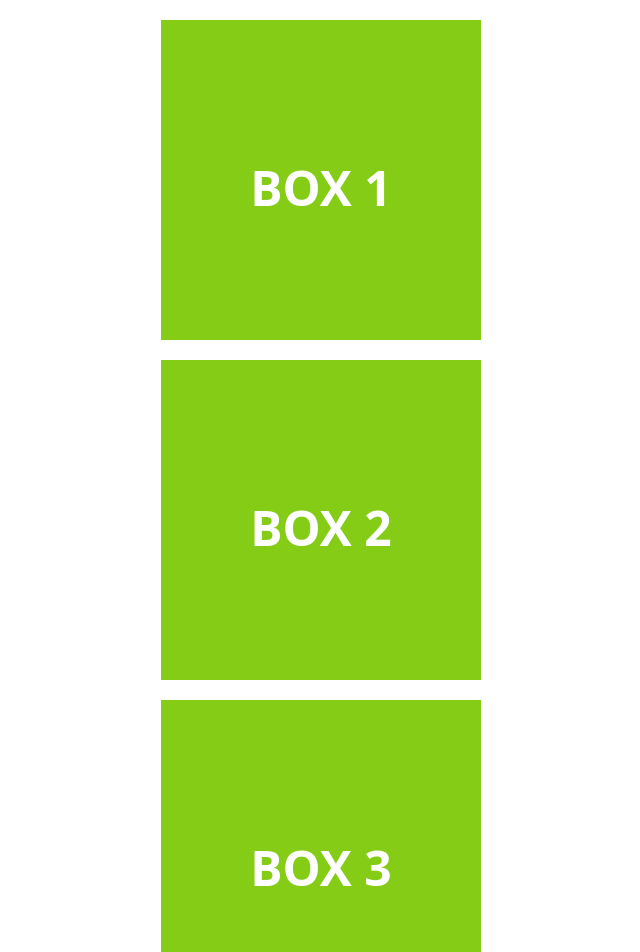
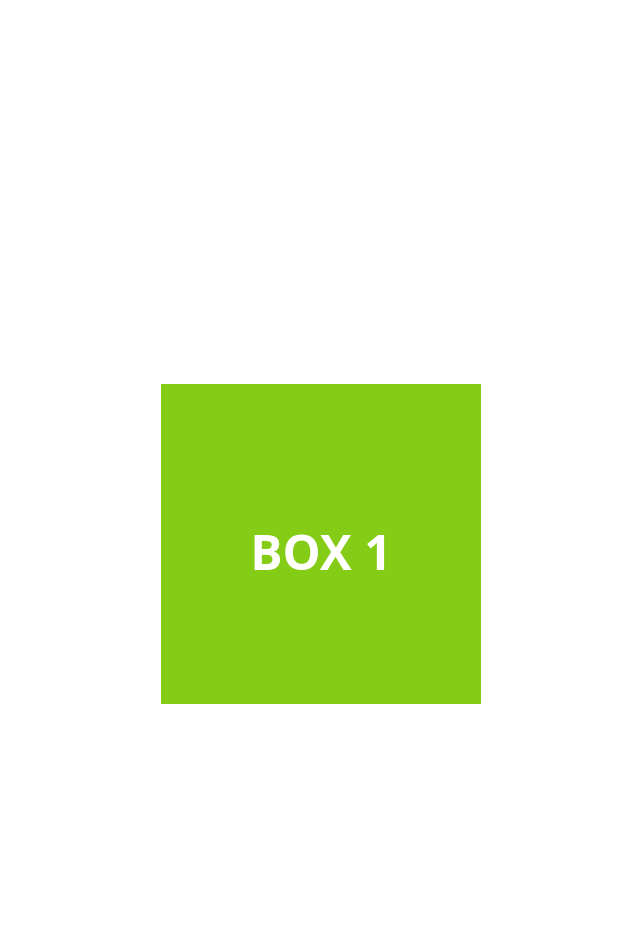
Before and after one commit to tri1911/nextjs-blog, a Next.js app: page /infinite-page in a window 1280 px wide. Shown: the top 952 px of the page, without its empty margins (319-959 px from the left). Built offline with nearby package versions, Linux system fonts and the light colour scheme.

Commit message:
feat: use useEffect to subscribe to IntersectionObserver on the first render & log message when the component on/off screen

```diff
--- a/pages/infinite-page/index.tsx
+++ b/pages/infinite-page/index.tsx
@@ -1,11 +1,39 @@
-import React, { useEffect, useState } from "react";
+import React, { useEffect, useRef, useState } from "react";
 
 const DetectedBox = ({ id }: { id: string }) => {
+  const boxRef = useRef(null);
+  const [isVisible, setIsVisible] = useState(false);
+
   useEffect(() => {
     console.log(`Box ${id} is rendered...`);
+    // initialize observer
+    const observer = new IntersectionObserver(
+      (entries: any) => {
+        setIsVisible(entries[0].isIntersecting);
+      },
+      { threshold: [0] }
+    );
+    // subscribe
+    console.log(`box ${id} is subscribing...`);
+    boxRef.current && observer.observe(boxRef.current);
+    return () => {
+      // unsubscribe
+      console.log(`box ${id} is unsubscribing...`);
+      boxRef.current && observer.unobserve(boxRef.current);
+    };
   }, []);
+
+  useEffect(() => {
+    console.log(
+      isVisible ? `box ${id} is on screen` : `box ${id} is off screen`
+    );
+  }, [isVisible]);
+
   return (
-    <div className="bg-lime-500 h-80 w-80 my-5 mx-auto py-36 text-white uppercase font-bold text-5xl text-center">
+    <div
+      ref={boxRef}
+      className="bg-lime-500 h-80 w-80 my-96 mx-auto py-36 text-white uppercase font-bold text-5xl text-center"
+    >
       Box {id}
     </div>
   );
@@ -16,7 +44,6 @@ const InfinitePage = () => {
     <div>
       <DetectedBox id="1" />
       <DetectedBox id="2" />
-      <DetectedBox id="3" />
     </div>
   );
 };
```
